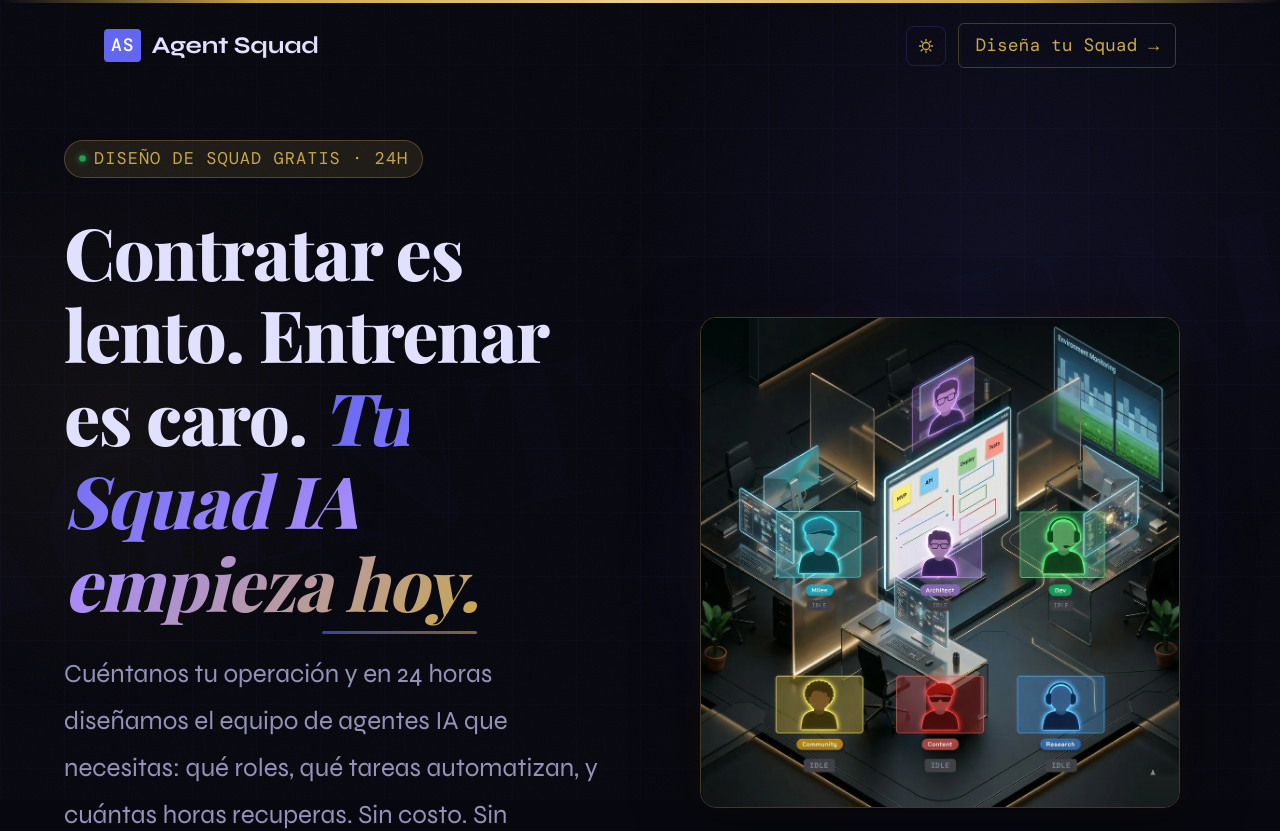
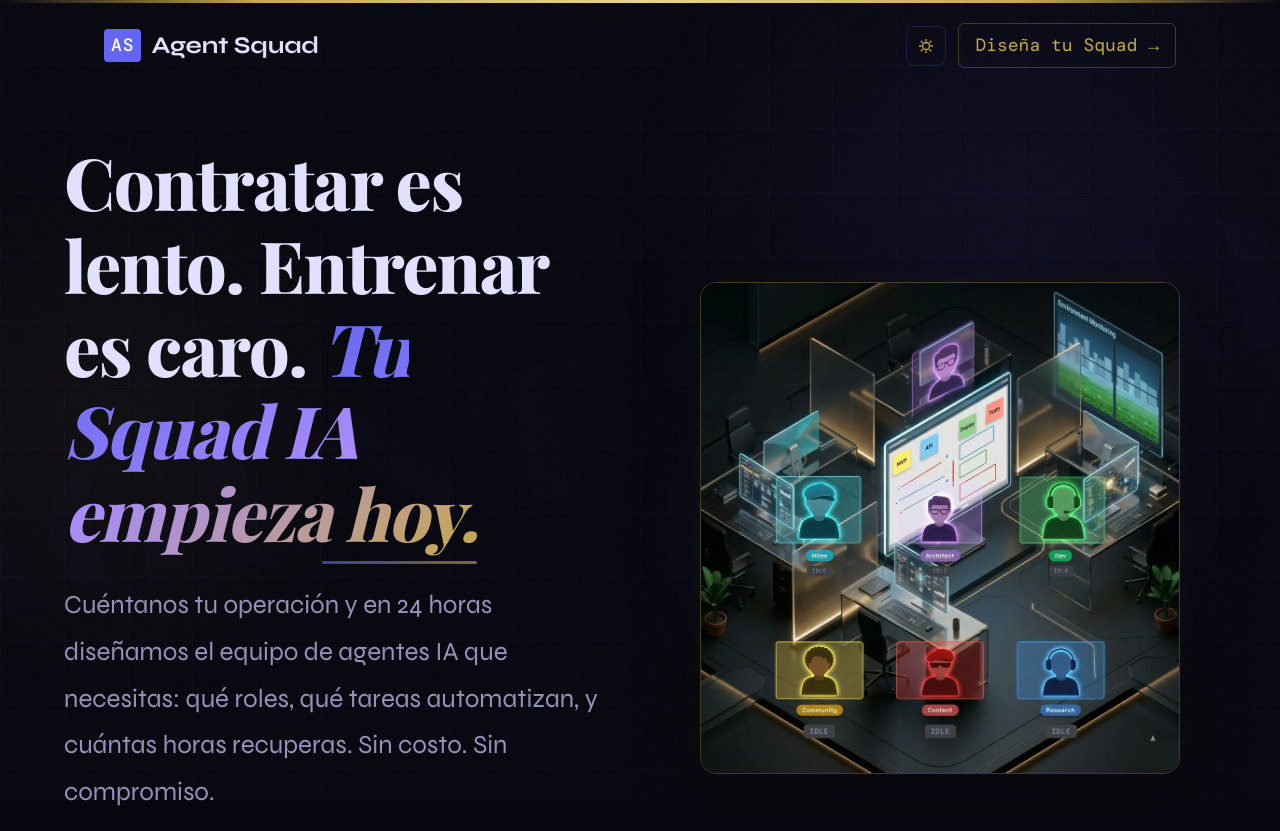
Before and after one commit to aguirrerjg/pixel-office-web, a SvelteKit app: page / in a window 1280 px wide. Shown: the top 831 px of the page. Built offline with nearby package versions, Linux system fonts and the light colour scheme; a web font is replaced by a local one.

Commit message:
remove hero badge per feedback

```diff
--- a/src/routes/+page.svelte
+++ b/src/routes/+page.svelte
@@ -204,8 +204,7 @@
 	<!-- Hero — split banner -->
 	<section class="hero">
 		<div class="hero-content">
-			<div class="hero-badge cascade cascade--1">Diseño de Squad Gratis · 24h</div>
-			<h1 class="hero-title cascade cascade--2">
+			<h1 class="hero-title cascade cascade--1">
 				Contratar es lento. Entrenar es caro. <em>Tu Squad IA empieza hoy.</em>
 			</h1>
 			<p class="hero-sub cascade cascade--3">
```
